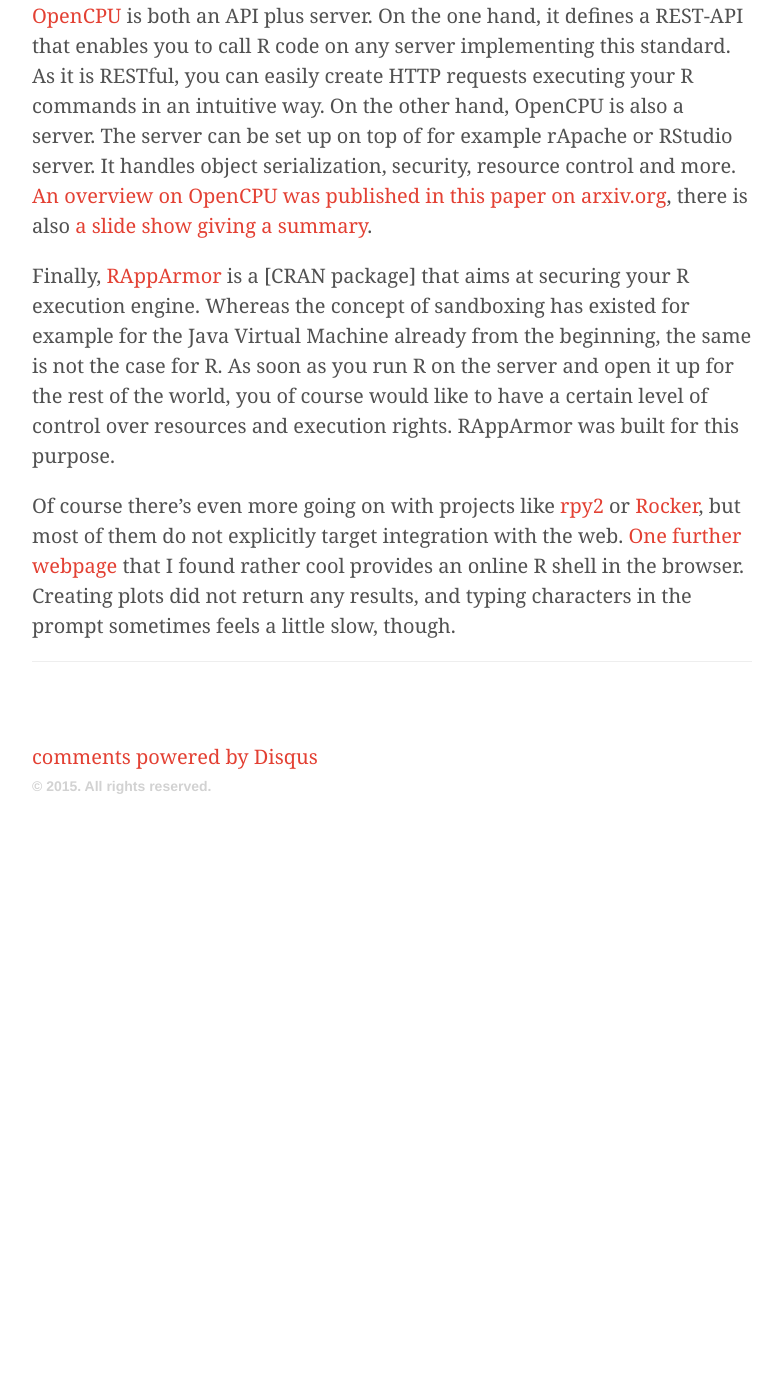
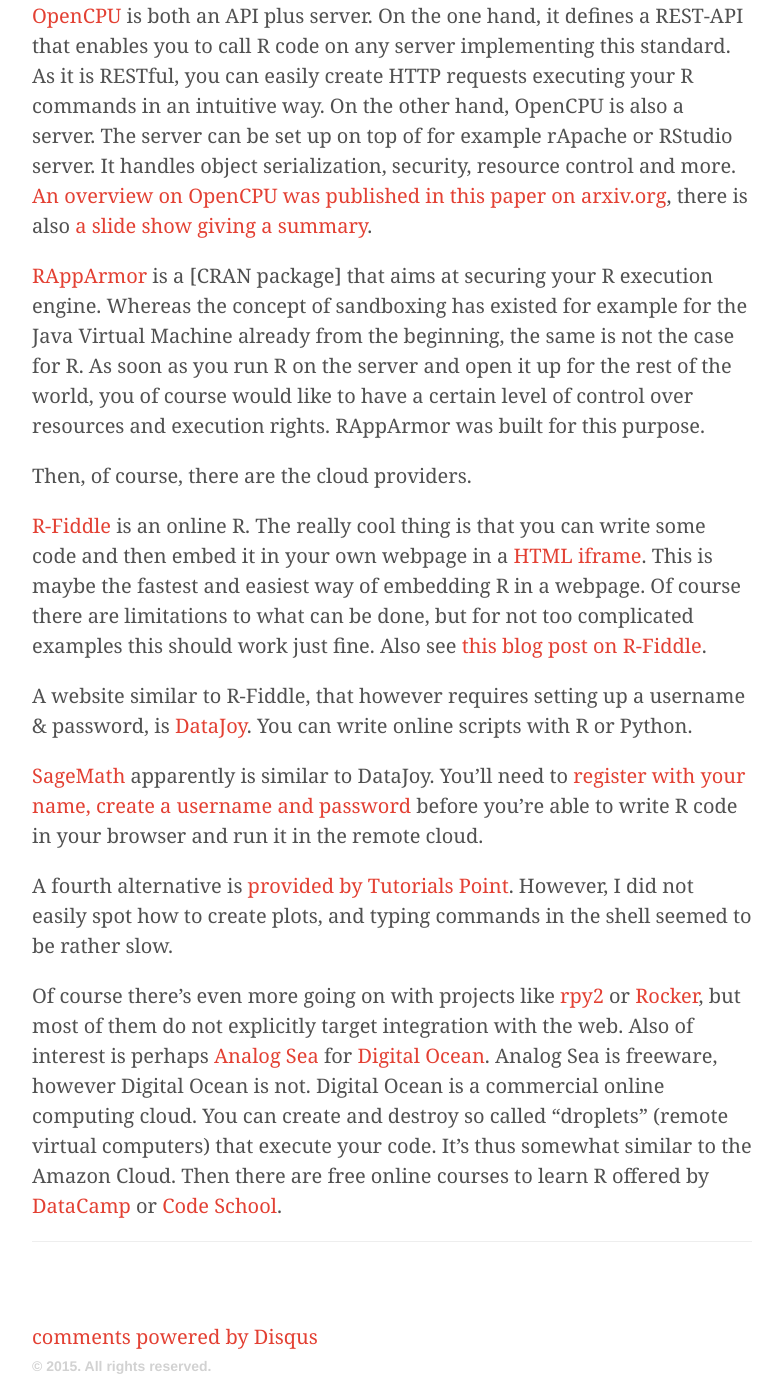
Before and after one commit to fabian-kostadinov/fabian-kostadinov.github.io, a Jekyll site: the page built from _posts/2015-09-21-embedding-r-in-a-website.md, in a window 1280 px wide and 1400 px high, scrolled down 1482 px. Shown: the whole window, without its empty margins (248-1030 px from the left). Built offline with Jekyll 4.4.1, drawn with Linux system fonts in a browser that asks for light colours; nearby versions of some CDN libraries; Markdown is read by kramdown in place of the engine named in the settings; comment, search, counter and statistics services are not loaded; before the commit the page ends 2302 px from its top, so only the background shows below that.

Commit message:
New Post on how to embed r in a website

```diff
--- a/_posts/2015-09-21-embedding-r-in-a-website.md
+++ b/_posts/2015-09-21-embedding-r-in-a-website.md
@@ -18,6 +18,16 @@
 
 [OpenCPU](https://www.opencpu.org/) is both an API plus server. On the one hand, it defines a REST-API that enables you to call R code on any server implementing this standard. As it is RESTful, you can easily create HTTP requests executing your R commands in an intuitive way. On the other hand, OpenCPU is also a server. The server can be set up on top of for example rApache or RStudio server. It handles object serialization, security, resource control and more. [An overview on OpenCPU was published in this paper on arxiv.org](http://arxiv.org/abs/1406.4806), there is also [a slide show giving a summary](http://jeroenooms.github.io/opencpu-slides/#1).
 
-Finally, [RAppArmor](https://cran.r-project.org/web/packages/RAppArmor/index.html) is a [CRAN package] that aims at securing your R execution engine. Whereas the concept of sandboxing has existed for example for the Java Virtual Machine already from the beginning, the same is not the case for R. As soon as you run R on the server and open it up for the rest of the world, you of course would like to have a certain level of control over resources and execution rights. RAppArmor was built for this purpose.
+[RAppArmor](https://cran.r-project.org/web/packages/RAppArmor/index.html) is a [CRAN package] that aims at securing your R execution engine. Whereas the concept of sandboxing has existed for example for the Java Virtual Machine already from the beginning, the same is not the case for R. As soon as you run R on the server and open it up for the rest of the world, you of course would like to have a certain level of control over resources and execution rights. RAppArmor was built for this purpose.
 
-Of course there's even more going on with projects like [rpy2](http://rpy.sourceforge.net/rpy2.html) or [Rocker](http://dirk.eddelbuettel.com/blog/2014/10/23/), but most of them do not explicitly target integration with the web. [One further webpage](http://www.tutorialspoint.com/codingground.htm) that I found rather cool provides an online R shell in the browser. Creating plots did not return any results, and typing characters in the prompt sometimes feels a little slow, though.
+Then, of course, there are the cloud providers.
+
+[R-Fiddle](http://www.r-fiddle.org/) is an online R. The really cool thing is that you can write some code and then embed it in your own webpage in a [HTML iframe](http://www.w3schools.com/tags/tag_iframe.asp). This is maybe the fastest and easiest way of embedding R in a webpage. Of course there are limitations to what can be done, but for not too complicated examples this should work just fine. Also see [this blog post on R-Fiddle](http://www.r-bloggers.com/r-fiddle-an-online-playground-for-r-code/).
+
+A website similar to R-Fiddle, that however requires setting up a username & password, is [DataJoy](https://www.getdatajoy.com/). You can write online scripts with R or Python.
+
+[SageMath](http://www.sagemath.com/) apparently is similar to DataJoy. You'll need to [register with your name, create a username and password](https://cloud.sagemath.com/) before you're able to write R code in your browser and run it in the remote cloud.
+
+A fourth alternative is [provided by Tutorials Point](http://www.tutorialspoint.com/codingground.htm). However, I did not easily spot how to create plots, and typing commands in the shell seemed to be rather slow.
+
+Of course there's even more going on with projects like [rpy2](http://rpy.sourceforge.net/rpy2.html) or [Rocker](http://dirk.eddelbuettel.com/blog/2014/10/23/), but most of them do not explicitly target integration with the web. Also of interest is perhaps [Analog Sea](https://github.com/sckott/analogsea) for [Digital Ocean](https://www.digitalocean.com/). Analog Sea is freeware, however Digital Ocean is not. Digital Ocean is a commercial online computing cloud. You can create and destroy so called "droplets" (remote virtual computers) that execute your code. It's thus somewhat similar to the Amazon Cloud. Then there are free online courses to learn R offered by [DataCamp](https://www.datacamp.com/) or [Code School](https://www.codeschool.com/).
```
